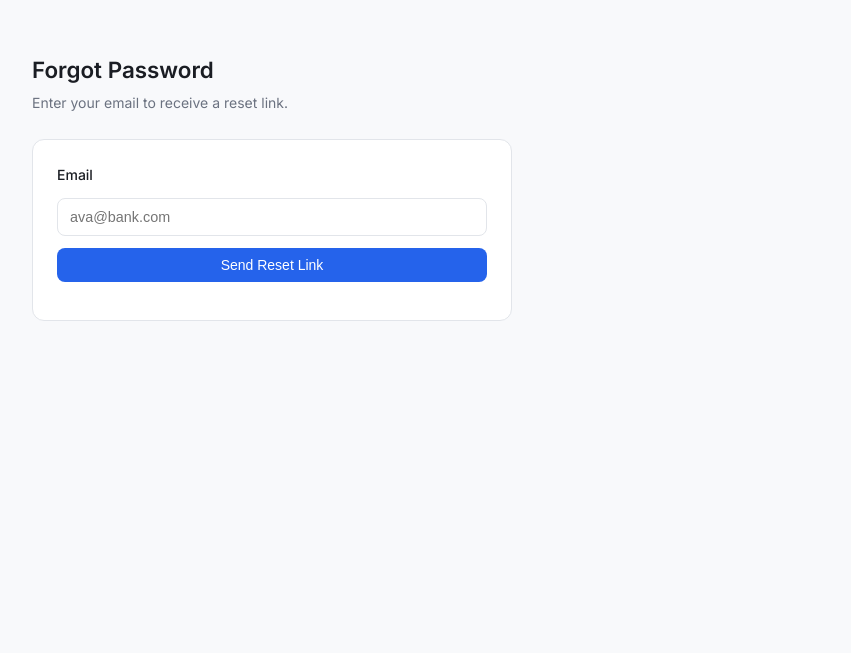
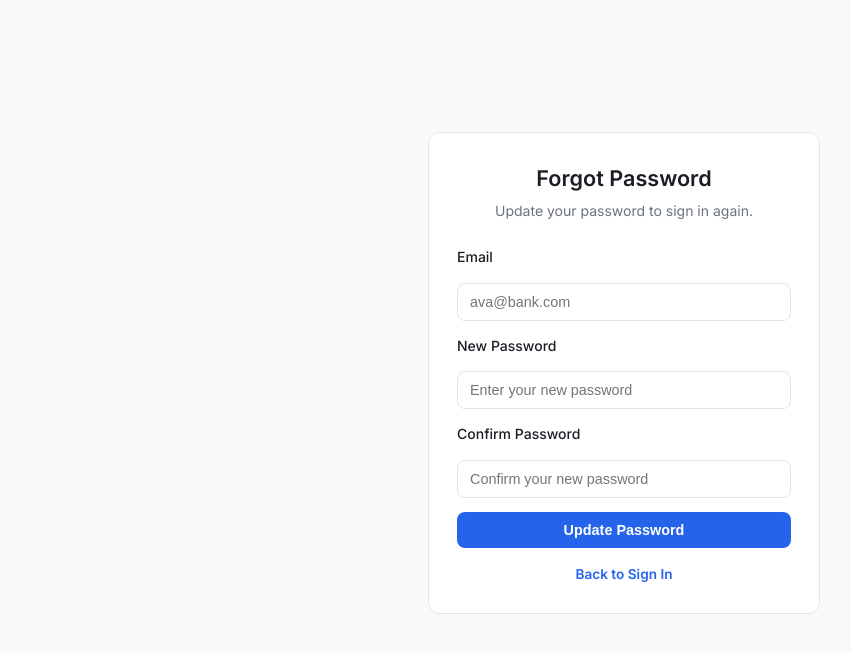
Before and after one commit to stevezone17-ops/Internship, a Flask app: page /forgot in a window 1280 px wide. Shown: the part 75-728 px from the top of the page, without its empty margins (16-867 px from the left). Run offline with Flask 3, Linux system fonts and the light colour scheme.

Commit message:
Implement instant password reset

```diff
--- a/routes/auth.py
+++ b/routes/auth.py
@@ -7,6 +7,7 @@
 from services.accounts import (
     authenticate_user,
     create_reset_token,
+    update_password_by_email,
     mark_user_verified,
     reset_password,
     get_account_for_user,
@@ -215,18 +216,27 @@
 
 @auth_bp.route("/api/password/forgot", methods=["POST"])
 def forgot_password():
-    data = request.get_json(silent=True) or {}
+    data = request.get_json(silent=True) or request.form.to_dict(flat=True)
     email = (data.get("email") or "").strip().lower()
+    new_password = (data.get("password") or "").strip()
+    confirm_password = (data.get("confirm_password") or "").strip()
+
     if not email:
-        return api_error("Please check your input.", 400, endpoint="auth.forgot_page", category="warning")
+        return api_error("Email is required.", 400, endpoint="auth.forgot_page", category="warning")
+    if len(new_password) < 8:
+        return api_error("Password must be at least 8 characters.", 400, endpoint="auth.forgot_page", category="warning")
+    if new_password != confirm_password:
+        return api_error("Passwords do not match.", 400, endpoint="auth.forgot_page", category="warning")
 
-    user, token = create_reset_token(users_col, email)
-    if user and token:
-        reset_link = url_for("auth.reset_page", token=token, _external=True)
-        logger.info("Password reset link generated for %s", email)
-        return api_success("If the email exists, a reset link was generated.", endpoint="auth.forgot_page")
+    user = update_password_by_email(users_col, email, new_password)
+    if not user:
+        return api_error("No account was found with this email.", 404, endpoint="auth.forgot_page", category="warning")
 
-    return api_success("If the email exists, a reset link was generated.", endpoint="auth.forgot_page")
+    logger.info("Password updated for %s", email)
+    return api_success(
+        "Password updated successfully. You can now sign in with your new password.",
+        endpoint="auth.forgot_page",
+    )
 
 @auth_bp.route("/api/password/reset", methods=["POST"])
 def reset_password_api():
--- a/services/accounts.py
+++ b/services/accounts.py
@@ -51,6 +51,18 @@
         {"$set": {"reset_token": reset_token, "reset_expires": reset_expires}},
     )
     return user, reset_token
+
+
+def update_password_by_email(users_col, email, new_password):
+    user = users_col.find_one({"email": email})
+    if not user:
+        return None
+
+    users_col.update_one(
+        {"_id": user["_id"]},
+        {"$set": {"password_hash": generate_password_hash(new_password)}},
+    )
+    return user
 
 
 def reset_password(users_col, token, new_password):
--- a/static/js/main.js
+++ b/static/js/main.js
@@ -406,13 +406,15 @@
             const data = await Promise.all([
                 apiRequest("/api/password/forgot", {
                 method: "POST",
-                body: JSON.stringify({ email: form.email.value.trim() }),
+                body: JSON.stringify({
+                    email: form.email.value.trim(),
+                    password: form.password.value,
+                    confirm_password: form.confirm_password.value,
+                }),
                 }),
                 delay(500),
             ]).then(([result]) => result);
-            setMessage(message, "If the email exists, a reset link was created.", "success");
-            if (data.reset_link) {
-            }
+            setMessage(message, data.message, "success");
         } catch (error) {
             setMessage(message, error.message, "error");
         } finally {
--- a/templates/forgot_password.html
+++ b/templates/forgot_password.html
@@ -1,12 +1,12 @@
 {% extends 'base.html' %} {% block content %}
-<section class="page-header">
-  <h2>Forgot Password</h2>
-  <p>Enter your email to receive a reset link.</p>
-</section>
-
-<section class="card form-card" data-page="forgot">
-  <form id="forgot-form">
-    <input type="hidden" name="_csrf_token" value="{{ csrf_token() }}">
+<main class="auth-shell" data-page="forgot">
+  <section class="auth-card">
+    <div class="auth-header">
+      <h1>Forgot Password</h1>
+      <p>Update your password to sign in again.</p>
+    </div>
+    <form id="forgot-form" class="auth-form">
+      <input type="hidden" name="_csrf_token" value="{{ csrf_token() }}" />
       <label for="forgot-email">Email</label>
       <input
         id="forgot-email"
@@ -15,8 +15,33 @@
         placeholder="ava@bank.com"
         required
       />
-    <button class="btn primary" type="submit">Send Reset Link</button>
+
+      <label for="forgot-password">New Password</label>
+      <input
+        id="forgot-password"
+        name="password"
+        type="password"
+        placeholder="Enter your new password"
+        minlength="8"
+        required
+      />
+
+      <label for="forgot-confirm-password">Confirm Password</label>
+      <input
+        id="forgot-confirm-password"
+        name="confirm_password"
+        type="password"
+        placeholder="Confirm your new password"
+        minlength="8"
+        required
+      />
+
+      <button class="auth-btn" type="submit">Update Password</button>
     </form>
     <div class="message" id="forgot-message"></div>
+    <p class="auth-footnote">
+      <a href="/login">Back to Sign In</a>
+    </p>
   </section>
+</main>
 {% endblock %}
```
Lines whose indentation alone changed are shown as unchanged.
